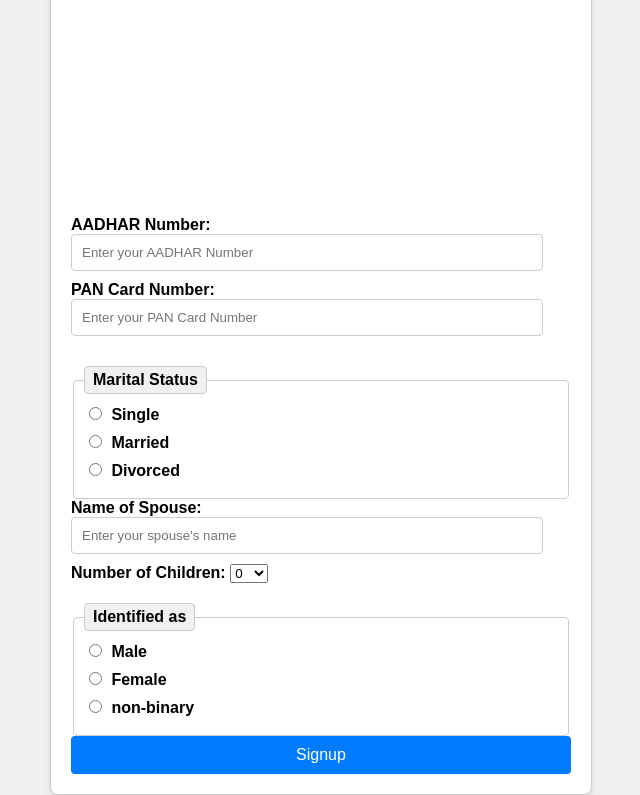
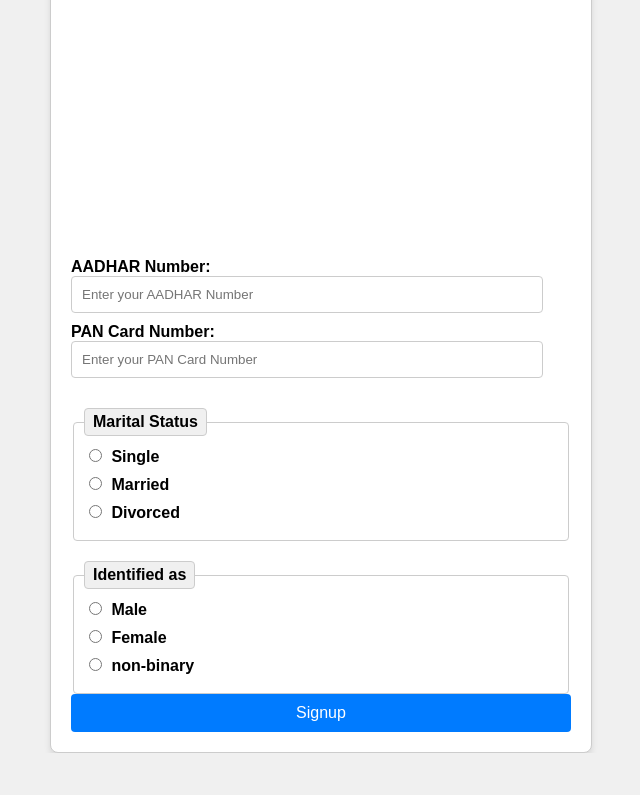
Before and after one commit to Esakki30/Automotive360_1, a plain HTML site: page Signup/Signup_1.html in a window 1280 px wide. Shown: the part 389-1184 px from the top of the page, without its empty margins (319-959 px from the left). After the commit the page ends 1142 px from the top, so only its background shows below. Drawn offline with Linux system fonts and the light colour scheme.

Commit message:
Updated Signup_1.html

```diff
--- a/Signup/Signup_1.html
+++ b/Signup/Signup_1.html
@@ -100,17 +100,7 @@
                     Divorced
                 </label>
             </fieldset>
-                <div id="spouseDetails" class="hidden">
-                    <label for="spouseName">Name of Spouse:</label>
-                        <input type="text" id="spouseName" name="spouseName" placeholder="Enter your spouse's name">
 
-                        <label for="numberOfChildren">Number of Children:</label>
-                        <select id="numberOfChildren" name="numberOfChildren">
-                        <option value="0">0</option>
-                            <option value="1">1</option>
-                        <option value="1+">1+</option>
-                        </select>
-                </div>
 	    <fieldset>
                 <legend>Identified as</legend>
                 <label>
```
